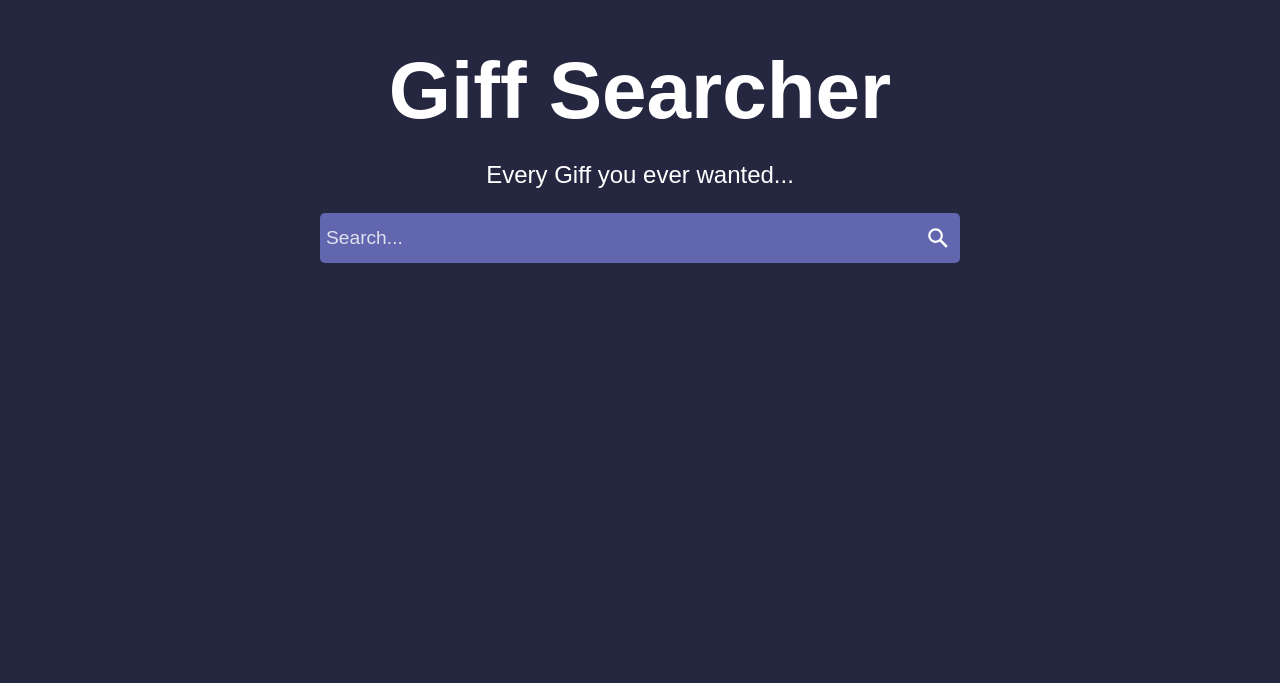
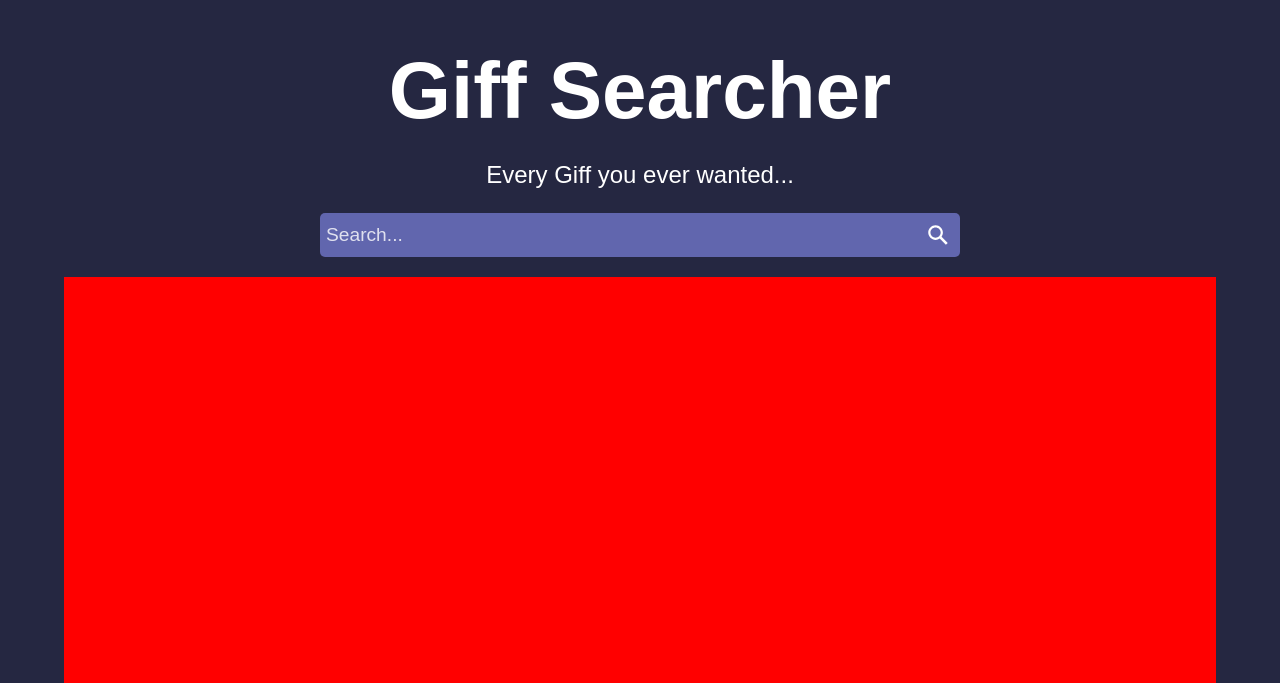
Before and after one commit to pubec929/Giff-Searcher, an Angular app: page / in a window 1280 px wide. Shown: the part 117-800 px from the top of the page. Built offline with nearby package versions, Linux system fonts and the light colour scheme.

Commit message:
started working on result output

```diff
--- a/src/app/app.component.css
+++ b/src/app/app.component.css
@@ -51,3 +51,11 @@
     color: white;
     opacity: 0.8;
 }
+
+/*styling of results*/
+.results-container {
+    margin-top: 20px;
+    background-color: red;
+    width: 90%;
+    height: 100%;
+}
--- a/src/app/app.component.html
+++ b/src/app/app.component.html
@@ -10,4 +10,8 @@
             <svg viewBox="0 0 1024 1024"><path class="path1" d="M848.471 928l-263.059-263.059c-48.941 36.706-110.118 55.059-177.412 55.059-171.294 0-312-140.706-312-312s140.706-312 312-312c171.294 0 312 140.706 312 312 0 67.294-24.471 128.471-55.059 177.412l263.059 263.059-79.529 79.529zM189.623 408.078c0 121.364 97.091 218.455 218.455 218.455s218.455-97.091 218.455-218.455c0-121.364-103.159-218.455-218.455-218.455-121.364 0-218.455 97.091-218.455 218.455z"></path></svg>
         </button>
     </form>
+    <div class="results-container">
+        <div></div>
+        <div></div>
+    </div>
 </main>
```
